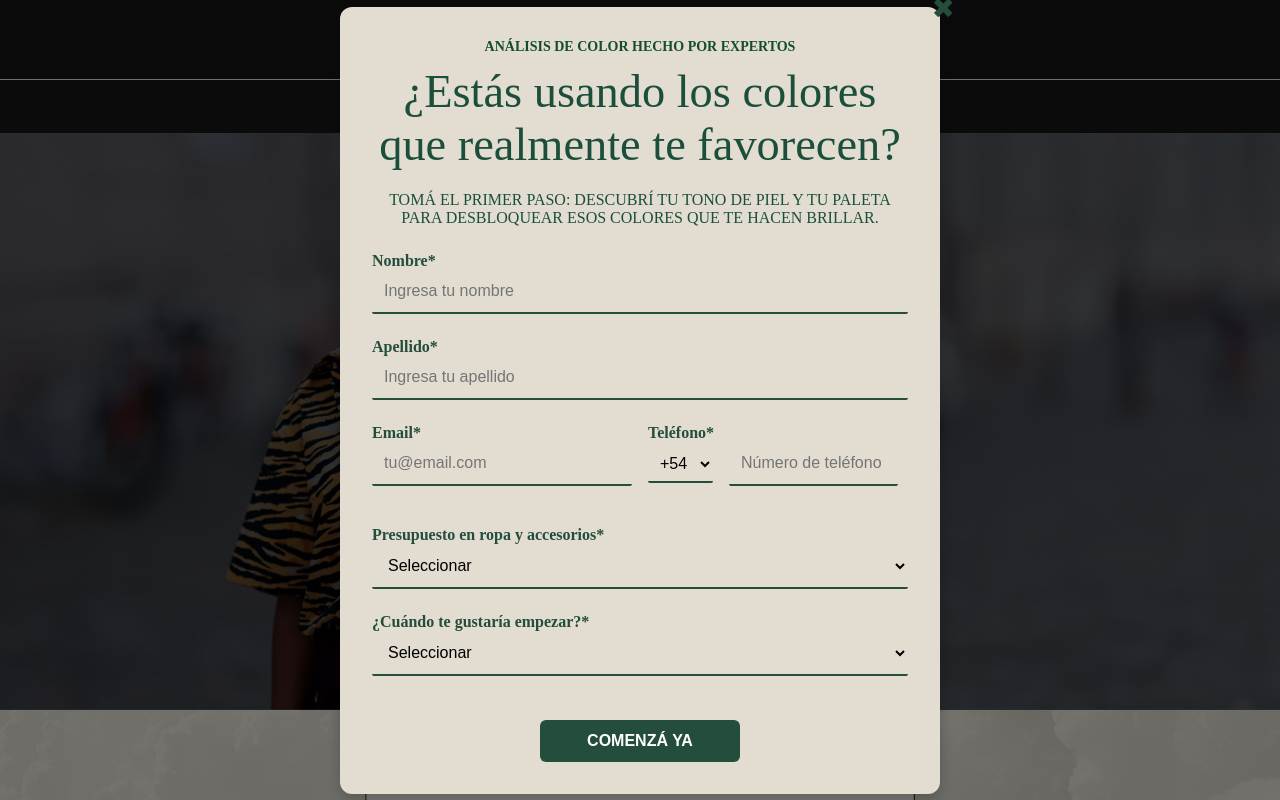
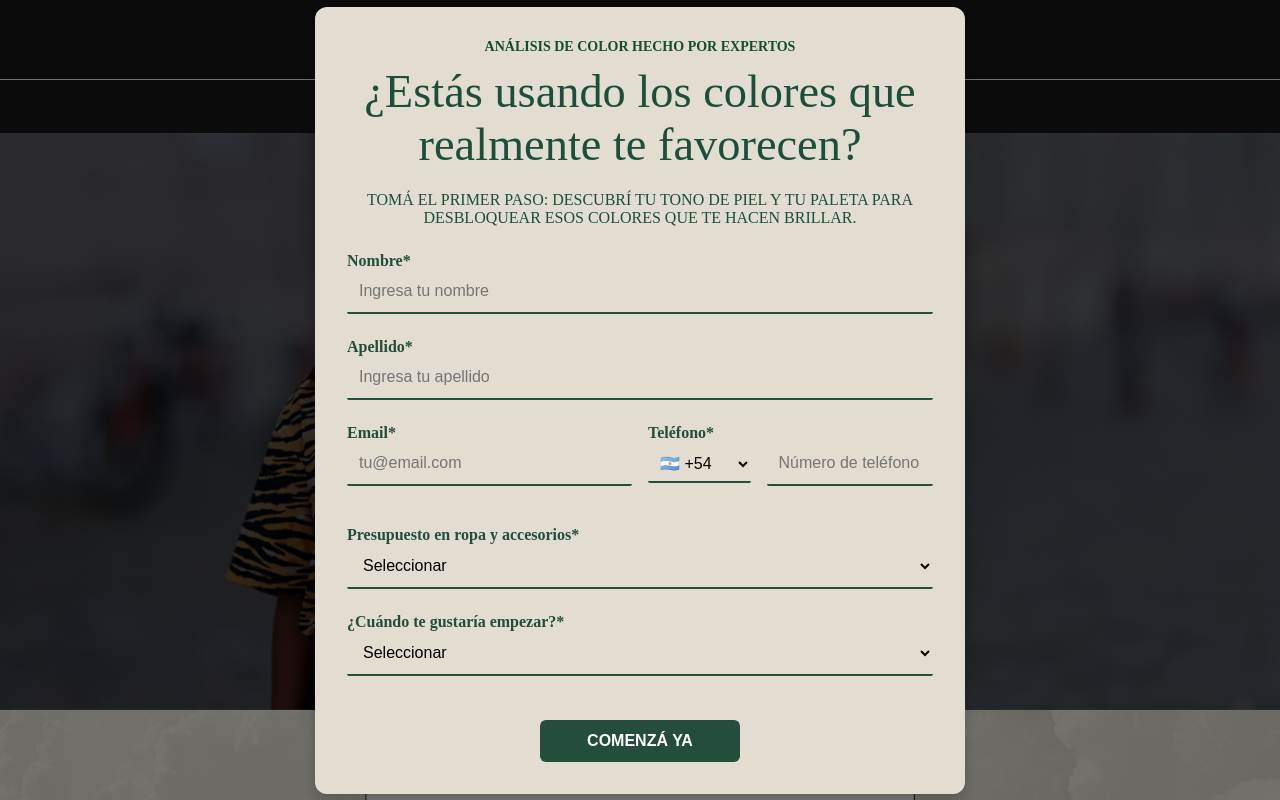
Before and after one commit to LuchoAlbani/silk, a React (Vite) app: page / in a window 1280 px wide. Both pictures are taken after a click on the button "COMENZAR". Shown: the top 800 px of the page. Built offline with nearby package versions, Linux system fonts and the light colour scheme; no server answers; the database is empty; a web font is replaced by a local one.

Commit message:
correcciones

```diff
--- a/src/components/Modal/Modal.module.css
+++ b/src/components/Modal/Modal.module.css
@@ -26,7 +26,7 @@
   background-color: #e2ddd0; /* Mismo fondo que el formulario */
   padding: 2rem;
   border-radius: 12px;
-  max-width: 600px;
+  max-width: 650px;
   width: 100%;
   box-shadow: 0 6px 15px rgba(0, 0, 0, 0.2);
   position: relative;
@@ -47,13 +47,13 @@
 
 .closeButton {
   position: absolute;
-  top: -15px;
-  right: -15px;
+  top: -65px;
+  right: -580px;
   background: none;
   border: none;
   font-size: 28px;
   cursor: pointer;
-  color: #244d3c;
+  color: #e2ddd0;
   transition: color 0.2s ease-in-out;
 }
 
@@ -137,7 +137,7 @@ h2 {
 }
 
 .phoneInput select {
-  width: 25%; /* Ajusté el select para hacerlo más grande */
+  width: 40%; /* Ajusté el select para hacerlo más grande */
   padding: 8px;
 }
 
--- a/src/components/Modal/Modal.tsx
+++ b/src/components/Modal/Modal.tsx
@@ -43,13 +43,57 @@ const Modal: React.FC<ModalProps> = ({ isOpen, onClose }) => {
   <label>Teléfono*</label>
   <div className={styles.phoneInput}>
     <select>
-                  <option>+54</option>
-                  <option>+1</option>
-                  <option>+34</option>
+      <option value="+54">🇦🇷 +54</option>
+      <option value="+55">🇧🇷 +55</option>
+      <option value="+1">🇨🇦 +1</option>
+      <option value="+56">🇨🇱 +56</option>
+      <option value="+57">🇨🇴 +57</option>
+      <option value="+593">🇪🇨 +593</option>
+      <option value="+1">🇺🇸 +1</option>
+      <option value="+52">🇲🇽 +52</option>
+      <option value="+507">🇵🇦 +507</option>
+      <option value="+51">🇵🇪 +51</option>
+      <option value="+1">🇩🇴 +1</option>
+      <option value="+598">🇺🇾 +598</option>
+      <option value="+58">🇻🇪 +58</option>
+      <option value="+49">🇩🇪 +49</option>
+      <option value="+43">🇦🇹 +43</option>
+      <option value="+32">🇧🇪 +32</option>
+      <option value="+45">🇩🇰 +45</option>
+      <option value="+34">🇪🇸 +34</option>
+      <option value="+33">🇫🇷 +33</option>
+      <option value="+30">🇬🇷 +30</option>
+      <option value="+39">🇮🇹 +39</option>
+      <option value="+31">🇳🇱 +31</option>
+      <option value="+351">🇵🇹 +351</option>
+      <option value="+44">🇬🇧 +44</option>
+      <option value="+41">🇨🇭 +41</option>
+      <option value="+46">🇸🇪 +46</option>
+      <option value="+86">🇨🇳 +86</option>
+      <option value="+82">🇰🇷 +82</option>
+      <option value="+971">🇦🇪 +971</option>
+      <option value="+91">🇮🇳 +91</option>
+      <option value="+62">🇮🇩 +62</option>
+      <option value="+972">🇮🇱 +972</option>
+      <option value="+81">🇯🇵 +81</option>
+      <option value="+60">🇲🇾 +60</option>
+      <option value="+7">🇷🇺 +7</option>
+      <option value="+966">🇸🇦 +966</option>
+      <option value="+65">🇸🇬 +65</option>
+      <option value="+90">🇹🇷 +90</option>
+      <option value="+63">🇵🇭 +63</option>
+      <option value="+66">🇹🇭 +66</option>
+      <option value="+27">🇿🇦 +27</option>
+      <option value="+20">🇪🇬 +20</option>
+      <option value="+234">🇳🇬 +234</option>
+      <option value="+254">🇰🇪 +254</option>
+      <option value="+212">🇲🇦 +212</option>
     </select>
     <input type="tel" required placeholder="Número de teléfono" />
   </div>
 </div>
+
+
           </div>
 
           <div className={styles.formGroup}>
```
Lines whose indentation alone changed are shown as unchanged.
